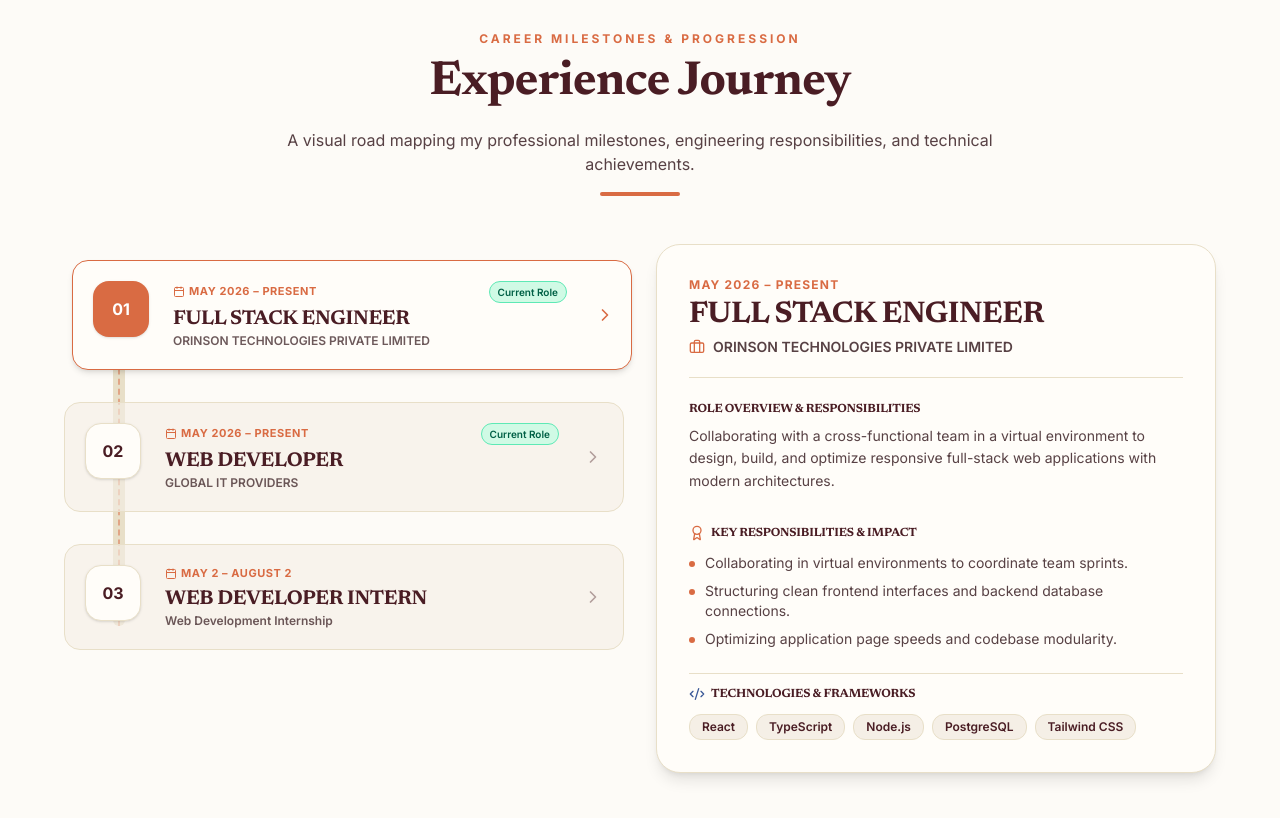
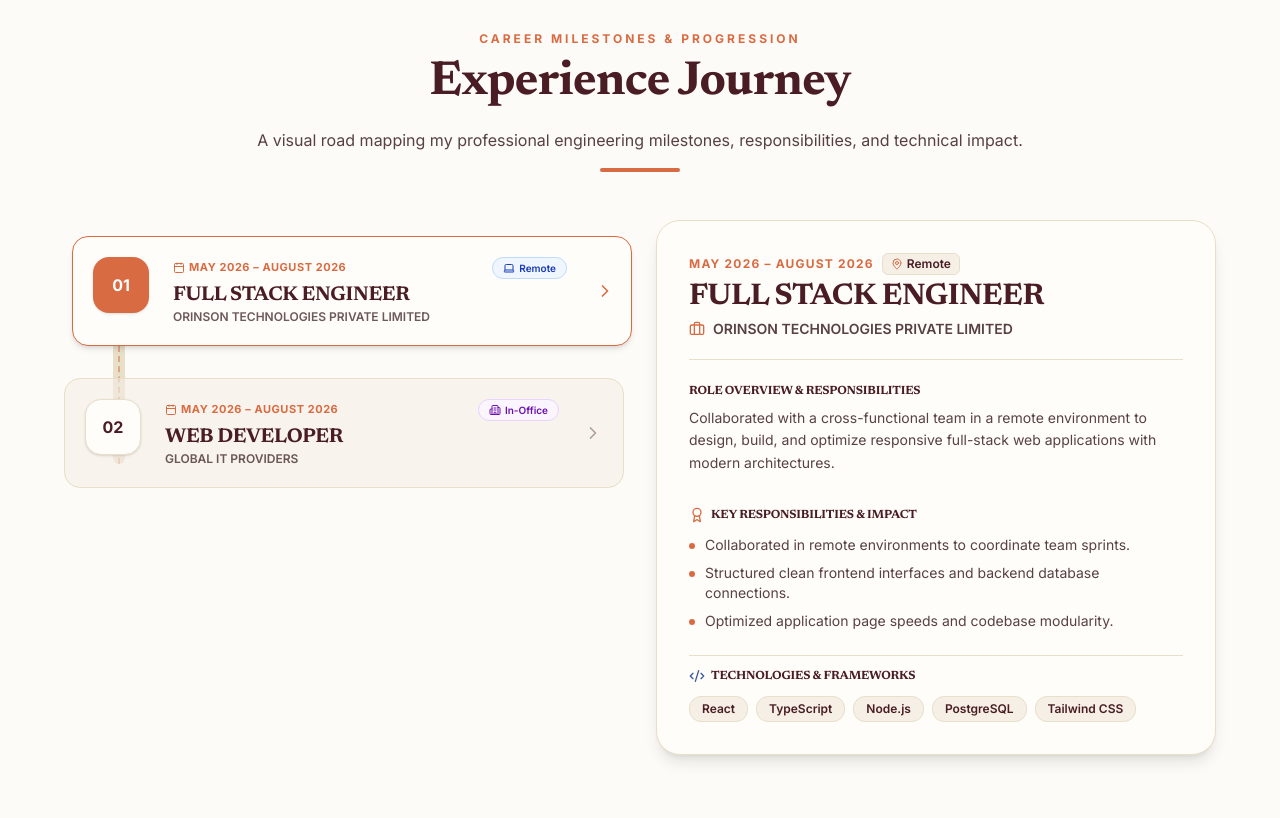
Before and after one commit to FAIJANANWAR/My-portfolio, a Next.js app: page / in a window 1280 px wide. Shown: the part 1540-2358 px from the top of the page. Built offline with nearby package versions, Linux system fonts and the light colour scheme.

Commit message:
checkpoint: removed 3rd experience intern entry and updated remote/in-office status for completed roles

```diff
--- a/src/components/sections/Experience.tsx
+++ b/src/components/sections/Experience.tsx
@@ -5,7 +5,7 @@ import { motion, AnimatePresence } from "framer-motion";
 import FadeInView from "@/components/ui/FadeInView";
 import { portfolioService } from "@/lib/services/portfolioService";
 import { ExperienceItem } from "@/lib/types/portfolio";
-import { Calendar, Briefcase, ChevronRight, Award, Code2 } from "lucide-react";
+import { Calendar, Briefcase, ChevronRight, Award, Code2, MapPin, Laptop, Building2 } from "lucide-react";
 
 export default function Experience() {
   const [experiences, setExperiences] = useState<ExperienceItem[]>([]);
@@ -13,8 +13,10 @@ export default function Experience() {
 
   useEffect(() => {
     portfolioService.getExperiences().then((list) => {
-      setExperiences(list);
-      if (list.length > 0) setSelectedExp(list[0]);
+      // Filter out any stale intern item if it was cached in localStorage
+      const filtered = list.filter((exp) => exp.id !== "exp-intern" && !exp.position.toLowerCase().includes("intern"));
+      setExperiences(filtered);
+      if (filtered.length > 0) setSelectedExp(filtered[0]);
     });
   }, []);
 
@@ -29,7 +31,7 @@ export default function Experience() {
             Experience Journey
           </h2>
           <p className="text-sm sm:text-base text-[#2D1217]/80 dark:text-[#F5EFE6]/80">
-            A visual road mapping my professional milestones, engineering responsibilities, and technical achievements.
+            A visual road mapping my professional engineering milestones, responsibilities, and technical impact.
           </p>
           <div className="w-20 h-1 bg-[#D96B43] rounded-full mx-auto mt-4" />
         </FadeInView>
@@ -45,6 +47,8 @@ export default function Experience() {
             <div className="space-y-8 relative z-10">
               {experiences.map((exp, index) => {
                 const isSelected = selectedExp?.id === exp.id;
+                const isRemote = exp.location === "Remote" || exp.company.toLowerCase().includes("orinson");
+
                 return (
                   <motion.div
                     key={exp.id}
@@ -76,11 +80,16 @@ export default function Experience() {
                           <Calendar className="w-3 h-3" />
                           {exp.duration}
                         </span>
-                        {exp.isCurrentJob && (
-                          <span className="text-[10px] font-semibold text-emerald-800 dark:text-emerald-300 bg-emerald-100 dark:bg-emerald-900/40 px-2 py-0.5 rounded-full border border-emerald-300 dark:border-emerald-700">
-                            Current Role
-                          </span>
-                        )}
+                        <span
+                          className={`text-[10px] font-semibold px-2.5 py-0.5 rounded-full border flex items-center gap-1 ${
+                            isRemote
+                              ? "bg-blue-50 dark:bg-blue-950/40 text-blue-800 dark:text-blue-300 border-blue-200 dark:border-blue-800"
+                              : "bg-purple-50 dark:bg-purple-950/40 text-purple-800 dark:text-purple-300 border-purple-200 dark:border-purple-800"
+                          }`}
+                        >
+                          {isRemote ? <Laptop className="w-3 h-3" /> : <Building2 className="w-3 h-3" />}
+                          {isRemote ? "Remote" : "In-Office"}
+                        </span>
                       </div>
                       <h3 className="font-editorial text-lg sm:text-xl font-bold text-[#4A1D24] dark:text-[#FDFBF7] truncate">
                         {exp.position}
@@ -115,9 +124,15 @@ export default function Experience() {
                 >
                   <div className="flex items-start justify-between border-b border-[#E8DFC8] dark:border-[#3D2028] pb-5">
                     <div>
-                      <span className="text-xs font-bold text-[#D96B43] uppercase tracking-widest block mb-1">
-                        {selectedExp.duration}
-                      </span>
+                      <div className="flex items-center gap-2 mb-1">
+                        <span className="text-xs font-bold text-[#D96B43] uppercase tracking-widest block">
+                          {selectedExp.duration}
+                        </span>
+                        <span className="text-xs font-semibold px-2 py-0.5 rounded-md bg-[#F5EFE6] dark:bg-[#2C161D] text-[#4A1D24] dark:text-[#FDFBF7] border border-[#E8DFC8] dark:border-[#42222A] flex items-center gap-1">
+                          <MapPin className="w-3 h-3 text-[#D96B43]" />
+                          {selectedExp.location || (selectedExp.company.toLowerCase().includes("orinson") ? "Remote" : "In-Office")}
+                        </span>
+                      </div>
                       <h3 className="font-editorial text-2xl sm:text-3xl font-bold text-[#4A1D24] dark:text-[#FDFBF7]">
                         {selectedExp.position}
                       </h3>
--- a/src/lib/services/portfolioService.ts
+++ b/src/lib/services/portfolioService.ts
@@ -65,9 +65,8 @@ const initialAbout: AboutData = {
     { label: "Status", value: "Available for Roles" },
   ],
   timeline: [
-    { year: "MAY 2026 – PRESENT", title: "Full Stack Engineer (Orinson Technologies)", description: "Collaborating with cross-functional teams to build and optimize responsive web applications." },
-    { year: "MAY 2026 – PRESENT", title: "Web Developer (Global IT Providers)", description: "Contributing to web development contracts with focus on database design and modular React components." },
-    { year: "May 2 – Aug 2", title: "Web Developer Intern", description: "Worked on responsive web interfaces, frontend UI components, API integration, and web feature development." },
+    { year: "MAY 2026 – AUG 2026", title: "Full Stack Engineer (Orinson Technologies) - Remote", description: "Collaborated with cross-functional remote teams to build and optimize responsive web applications." },
+    { year: "MAY 2026 – AUG 2026", title: "Web Developer (Global IT Providers) - In-Office", description: "Contributed to web development contracts in-office with focus on database design and modular React components." },
   ],
   avatarUrl: "/profile.jpg",
 };
@@ -95,15 +94,17 @@ const initialExperiences: ExperienceItem[] = [
     id: "exp-orinson",
     company: "ORINSON TECHNOLOGIES PRIVATE LIMITED",
     position: "FULL STACK ENGINEER",
-    duration: "MAY 2026 – PRESENT",
+    duration: "MAY 2026 – AUGUST 2026",
     startDate: "MAY 2026",
-    isCurrentJob: true,
-    description: "Collaborating with a cross-functional team in a virtual environment to design, build, and optimize responsive full-stack web applications with modern architectures.",
+    endDate: "AUGUST 2026",
+    isCurrentJob: false,
+    location: "Remote",
+    description: "Collaborated with a cross-functional team in a remote environment to design, build, and optimize responsive full-stack web applications with modern architectures.",
     techStack: ["React", "TypeScript", "Node.js", "PostgreSQL", "Tailwind CSS"],
     achievements: [
-      "Collaborating in virtual environments to coordinate team sprints.",
-      "Structuring clean frontend interfaces and backend database connections.",
-      "Optimizing application page speeds and codebase modularity.",
+      "Collaborated in remote environments to coordinate team sprints.",
+      "Structured clean frontend interfaces and backend database connections.",
+      "Optimized application page speeds and codebase modularity.",
     ],
     order: 1,
   },
@@ -111,34 +112,19 @@ const initialExperiences: ExperienceItem[] = [
     id: "exp-globalit",
     company: "GLOBAL IT PROVIDERS",
     position: "WEB DEVELOPER",
-    duration: "MAY 2026 – PRESENT",
+    duration: "MAY 2026 – AUGUST 2026",
     startDate: "MAY 2026",
-    isCurrentJob: true,
-    description: "Contributing to end-to-end web development contracts with focus on clean codebase architecture, database integration, and high-performance client interfaces.",
+    endDate: "AUGUST 2026",
+    isCurrentJob: false,
+    location: "In-Office",
+    description: "Contributed to end-to-end web development contracts in an in-office setting with focus on clean codebase architecture, database integration, and high-performance client interfaces.",
     techStack: ["React", "CSS Variables", "PostgreSQL", "MongoDB"],
     achievements: [
-      "Assisting in PostgreSQL/MongoDB database design and index optimization.",
-      "Designing highly modular client-side components with React and CSS variables.",
-      "Ensuring seamless application flow and responsiveness under senior review.",
+      "Assisted in PostgreSQL/MongoDB database design and index optimization.",
+      "Designed highly modular client-side components with React and CSS variables.",
+      "Ensured seamless application flow and responsiveness under senior review.",
     ],
     order: 2,
-  },
-  {
-    id: "exp-intern",
-    company: "Web Development Internship",
-    position: "WEB DEVELOPER INTERN",
-    duration: "MAY 2 – AUGUST 2",
-    startDate: "MAY 2",
-    endDate: "AUGUST 2",
-    isCurrentJob: false,
-    description: "Developed and maintained responsive web interfaces, implemented user-facing frontend features, and integrated backend API endpoints.",
-    techStack: ["HTML5", "CSS3", "JavaScript", "React", "REST APIs", "Git"],
-    achievements: [
-      "Built responsive, mobile-friendly UI components following design specifications.",
-      "Integrated REST API endpoints for dynamic content rendering.",
-      "Collaborated on code reviews, debugging, and cross-browser testing.",
-    ],
-    order: 3,
   },
 ];
 
```
